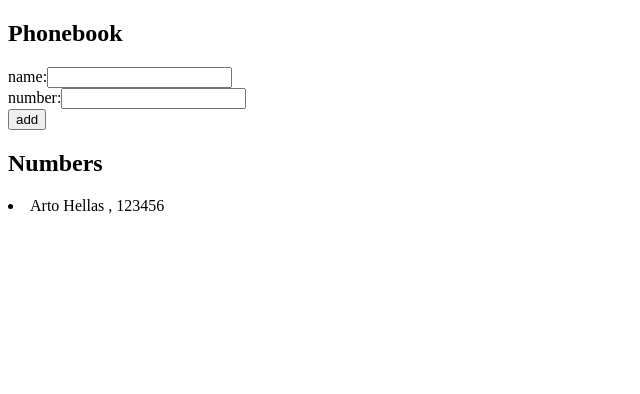
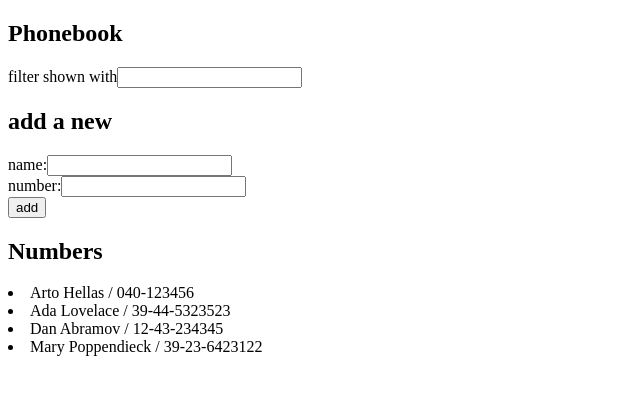
Before and after one commit to AndregSouza/fullstackopen-exercises, a React (Vite) app in the folder part2/: page / in a window 1280 px wide. Shown: the top 394 px of the page, without its empty margins (0-640 px from the left). Built offline with nearby package versions, Linux system fonts and the light colour scheme.

Commit message:
Exercise 2.9 checkpoint

```diff
--- a/part2/src/App.jsx
+++ b/part2/src/App.jsx
@@ -2,13 +2,14 @@
 
 const App = () => {
   const [persons, setPersons] = useState([
-    {
-      name: 'Arto Hellas',
-      number: '123456'
-    }
+    { name: 'Arto Hellas', number: '040-123456', id: 1 },
+    { name: 'Ada Lovelace', number: '39-44-5323523', id: 2 },
+    { name: 'Dan Abramov', number: '12-43-234345', id: 3 },
+    { name: 'Mary Poppendieck', number: '39-23-6423122', id: 4 }
   ])
   const [newName, setNewName] = useState('')
   const [newNumber, setNewNumber] = useState('')
+  const [newFilter, setNewFilter] = useState('')
 
   const addPerson = (event) => {
     event.preventDefault()
@@ -26,6 +27,7 @@
       const personObject = {name: newName, number: newNumber}
       setPersons(persons.concat(personObject))
       setNewName('')
+      setNewNumber('')
     }
   }
 
@@ -39,9 +41,31 @@
     setNewNumber(event.target.value)
   }
 
+  const handleFilterChange =(event) =>{
+    console.log(event.target.value);
+    setNewFilter(event.target.value)
+    // needs an updater function because React states asynchronously)
+    console.log(newFilter);
+    setPersons(persons.filter(function(object){
+      console.log(object);
+      return object.name.includes(event.target.value)
+    }))
+  }
+
   return (
     <div>
       <h2>Phonebook</h2>
+      <form>
+        <div>
+          filter shown with
+          <input
+            value ={newFilter}
+            onChange = {handleFilterChange}
+          />
+        </div>
+      </form>
+
+      <h2>add a new</h2>
       <form>
         <div>
           name:
@@ -62,10 +86,10 @@
         </div>
       </form>
       <h2>Numbers</h2>
-      {persons.map(function(prop){
+      {persons.map(function(prop,i){
         return(
           <>
-            <li>{prop.name} , {prop.number} </li>
+            <li key = {i} >{prop.name} / {prop.number} </li>
           </>
         )
       })}
```
